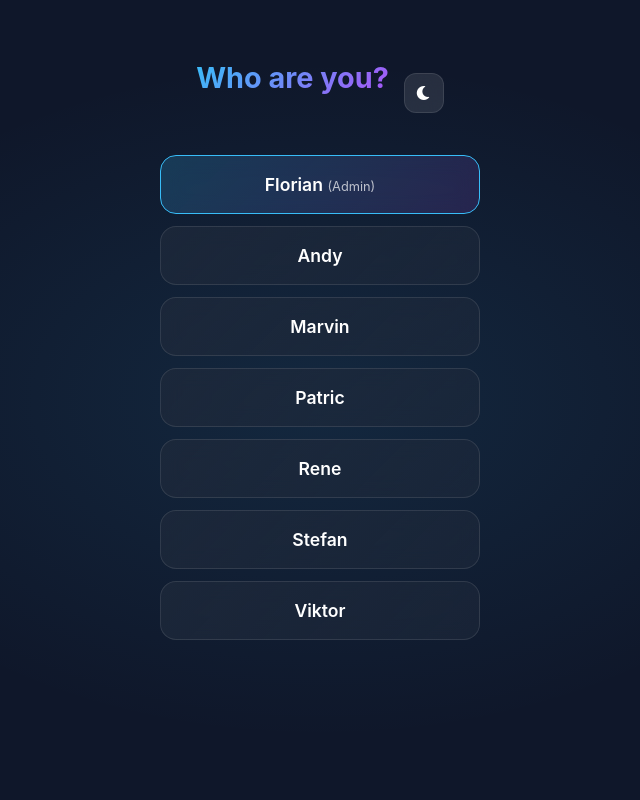
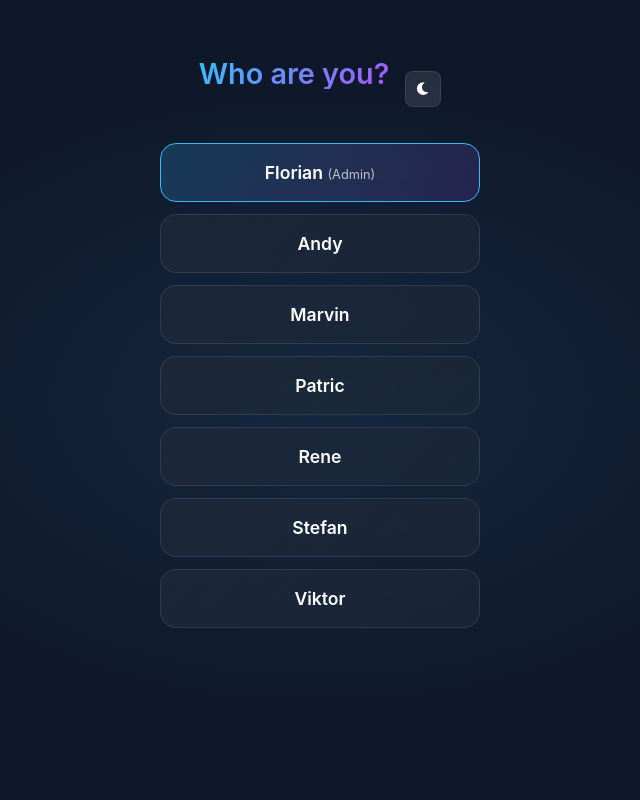
Before and after one commit to flodisterhoft-ops/livestream-schedule, a Flask app: page / in a window 1280 px wide. Shown: the whole page, without its empty margins (320-960 px from the left). Run offline with Flask 3, Linux system fonts and the light colour scheme; data comes from the database, SQL or seed files in the repository; some libraries are stand-ins or nearby versions.

Commit message:
UI: Ultra-compact vertical list layout with fixed alignment
- Changed from 3-column grid to vertical list (Icon + Name + Buttons per row)
- Fixed alignment issues: enforced fixed icon widths, pure flexbox centering
- Compacted spacing: reduced padding and gaps for tighter UI
- Fixed 'Who are you?' header alignment with toggle button
- Fixed 'Pick Up' button placement to align right consistently

```diff
--- a/app/static/css/style.css
+++ b/app/static/css/style.css
@@ -1028,128 +1028,170 @@ body.light-mode .modern-select:focus {
     border-color: var(--accent);
 }
 
-/* Assignments Grid Layout (Compact & Polished) */
+/* Assignments Layout - Ultra Compact List */
 .assignments-grid {
-    display: grid;
-    grid-template-columns: repeat(3, 1fr);
-    gap: 8px;
-    margin-top: 10px;
+    display: flex;
+    flex-direction: column;
+    gap: 1px;
+    /* Minimal gap */
+    margin-top: 4px;
 }
 
 .assignments-grid .role-row {
     display: flex;
     flex-direction: column;
-    align-items: center;
-    justify-content: flex-start;
-    text-align: center;
-    padding: 10px 8px;
-    background: rgba(255, 255, 255, 0.04);
-    border-radius: 10px;
-    border: 1px solid rgba(255, 255, 255, 0.06);
-    min-height: 80px;
+    padding: 3px 8px;
+    /* Tighter padding */
+    background: transparent;
+    border-radius: 4px;
+    border-bottom: 1px solid rgba(255, 255, 255, 0.04);
     transition: all 0.2s ease;
 }
 
-.assignments-grid .role-row:hover {
-    background: rgba(255, 255, 255, 0.06);
-    border-color: rgba(255, 255, 255, 0.1);
+.assignments-grid .role-row:last-child {
+    border-bottom: none;
 }
 
-/* Hide the flex wrapper inside role-row for grid layout */
-.assignments-grid .role-row>div:first-child {
+.assignments-grid .role-row:hover {
+    background: rgba(255, 255, 255, 0.03);
+}
+
+/* Content wrapper - Clean horizontal flexbox */
+.assignments-grid .role-content {
+    display: flex;
+    flex-direction: row;
+    align-items: center;
     width: 100%;
-    display: flex;
-    flex-direction: column;
-    align-items: center;
 }
 
 .assignments-grid .role-left {
     display: flex;
     flex-direction: row;
     align-items: center;
-    justify-content: center;
-    gap: 6px;
-    margin-bottom: 6px;
-    width: 100%;
+    gap: 12px;
+    flex-grow: 1;
+    min-width: 0;
 }
 
+/* Icon - Fixed width for consistent text alignment */
 .assignments-grid .role-icon {
-    font-size: 0.9rem;
-    width: 26px;
-    height: 26px;
-    background: rgba(56, 189, 248, 0.15);
-    border-radius: 50%;
+    font-size: 0.85rem;
+    width: 24px;
+    height: 24px;
+    background: rgba(56, 189, 248, 0.1);
+    border-radius: 5px;
     display: flex;
     align-items: center;
     justify-content: center;
+    color: #38bdf8;
     flex-shrink: 0;
-    color: var(--accent);
 }
 
-.assignments-grid .person-name,
-.assignments-grid .modern-select {
-    font-size: 0.82rem;
-    font-weight: 600;
+/* Name text */
+.assignments-grid .person-name {
+    font-size: 0.9rem;
+    font-weight: 500;
     color: #e2e8f0;
     white-space: nowrap;
     overflow: hidden;
     text-overflow: ellipsis;
-    max-width: 80px;
+    line-height: normal;
+    margin: 0;
+    padding: 0;
 }
 
+.assignments-grid .person-name.unassigned {
+    color: var(--open-text);
+    font-style: italic;
+    opacity: 0.8;
+}
+
+/* Action buttons - ensure they stick to the right */
 .assignments-grid .action-group {
     display: flex;
-    justify-content: center;
     align-items: center;
-    width: 100%;
-    margin-top: auto;
     gap: 6px;
-    padding-top: 6px;
+    margin-left: auto;
+    flex-shrink: 0;
 }
 
 .assignments-grid .action-btn {
-    width: 28px;
-    height: 28px;
-    font-size: 0.7rem;
+    width: 22px;
+    /* Smaller buttons */
+    height: 22px;
+    font-size: 0.65rem;
     padding: 0;
-    border-radius: 6px;
-    flex-grow: 0;
+    border-radius: 5px;
+    display: flex;
+    align-items: center;
+    justify-content: center;
 }
 
 .assignments-grid .status-badge {
-    width: 28px;
-    height: 28px;
-    font-size: 0.7rem;
+    width: 22px;
+    height: 22px;
+    font-size: 0.65rem;
+    border-radius: 5px;
+    display: flex;
+    align-items: center;
+    justify-content: center;
 }
 
-/* Swap UI compact */
+/* Swap UI - Fix placement */
 .assignments-grid .swap-ui {
-    font-size: 0.65rem;
-    margin: 4px 0 0 0 !important;
-    width: 100%;
-    text-align: center;
+    margin-top: 2px;
+    padding-top: 2px;
+    border-top: 1px solid rgba(255, 255, 255, 0.04);
+    display: flex;
+    justify-content: flex-end;
+    align-items: center;
 }
 
-.assignments-grid .swap-ui select {
-    width: 100%;
-    max-width: 90px;
+.assignments-grid .swap-ui .action-btn {
+    width: auto;
+    padding: 0 8px;
+    height: 20px;
+    /* Slightly smaller height */
     font-size: 0.65rem;
-    padding: 2px 4px;
+    white-space: nowrap;
 }
 
-/* Light Mode Identity Styling */
+/* Identity Header - Clean Flexbox Alignment */
+.identity-header {
+    display: flex;
+    align-items: center;
+    justify-content: center;
+    gap: 16px;
+    margin-bottom: 24px;
+}
+
 .identity-title {
     color: white;
+    font-size: 1.5rem;
+    font-weight: 600;
     margin: 0;
-}
-
-body.light-mode .identity-title {
-    color: #1e293b;
+    padding: 0;
+    line-height: 1;
 }
 
 .identity-toggle {
+    width: 36px;
+    height: 36px;
+    display: flex;
+    align-items: center;
+    justify-content: center;
     background: rgba(255, 255, 255, 0.1);
     color: white;
+    border-radius: 8px;
+    padding: 0;
+    margin: 0;
+    font-size: 0.9rem;
+    flex-shrink: 0;
+}
+
+/* Light Mode - Identity */
+body.light-mode .identity-title {
+    color: #1e293b;
 }
 
 body.light-mode .identity-toggle {
--- a/app/templates/index.html
+++ b/app/templates/index.html
@@ -4,7 +4,7 @@
 
 {% if not current_user %}
 <div class="identity-overlay">
-    <div style="display:flex; align-items:center; justify-content:center; gap:15px; margin-bottom:30px;">
+    <div class="identity-header">
         <h2 class="identity-title">Who are you?</h2>
         <button onclick="toggleDarkMode()" class="tool-btn identity-toggle" title="Toggle Light/Dark Mode">
             <i class="fas fa-moon"></i>
--- a/app/templates/partials/row.html
+++ b/app/templates/partials/row.html
@@ -1,7 +1,7 @@
 <div class="role-row {% if assign.status == 'swap_needed' %}row-swap-needed{% endif %}"
     id="row-{{ full_date | replace(',','') | replace(' ','') }}-{{ assign.idx }}" data-name="{{ assign.person }}">
 
-    <div style="flex-grow:1; display:flex; flex-direction:column;">
+    <div class="role-content">
         <div class="role-left">
             {% set r = assign.role %}
             <span class="role-icon">
@@ -117,16 +83,41 @@
             {% if is_manager or assign.person == current_user %}
             <button class="action-btn btn-confirm" hx-post="/action"
                 hx-vals='{"type":"confirm","date":"{{ full_date }}","idx":"{{ assign.idx }}"}'
-            hx-target="#row-{{ full_date | replace(',','') | replace(' ','') }}-{{ assign.idx }}" hx-swap="outerHTML"><i
-                class="fas fa-check"></i></button>
-
+                hx-target="#row-{{ full_date | replace(',','') | replace(' ','') }}-{{ assign.idx }}"
+                hx-swap="outerHTML"><i class="fas fa-check"></i></button>
             <button class="action-btn btn-decline" hx-post="/action"
                 hx-vals='{"type":"decline","date":"{{ full_date }}","idx":"{{ assign.idx }}"}'
-            hx-target="#row-{{ full_date | replace(',','') | replace(' ','') }}-{{ assign.idx }}" hx-swap="outerHTML"
-            title="I can't make it"><i class="fas fa-times"></i></button>
+                hx-target="#row-{{ full_date | replace(',','') | replace(' ','') }}-{{ assign.idx }}"
+                hx-swap="outerHTML" title="I can't make it"><i class="fas fa-times"></i></button>
             {% else %}
-        <span style="font-size:0.7rem; color:var(--muted); opacity:0.5;">Pending</span>
+            <span class="status-pending">Pending</span>
             {% endif %}
             {% endif %}
         </div>
     </div>
+
+    {# Swap-needed UI for OTHER users #}
+    {% if assign.status == 'swap_needed' and current_user and current_user != assign.person %}
+    <div class="swap-ui">
+        {% if swap_options %}
+        <form hx-post="/action" hx-target="#row-{{ full_date | replace(',','') | replace(' ','') }}-{{ assign.idx }}"
+            hx-swap="outerHTML" style="display:flex; gap:6px; align-items:center; flex-wrap:wrap;">
+            <input type="hidden" name="type" value="swap_shift">
+            <input type="hidden" name="date" value="{{ full_date }}">
+            <input type="hidden" name="idx" value="{{ assign.idx }}">
+            <select name="swap_offer_date" class="modern-select swap-select">
+                {% for s in swap_options %}
+                <option value="{{ s.date }}">Swap: {{ s.readable_date }}</option>
+                {% endfor %}
+            </select>
+            <button class="action-btn btn-take">Swap</button>
+        </form>
+        {% else %}
+        <button class="action-btn btn-take" hx-post="/action"
+            hx-vals='{"type":"pickup","date":"{{ full_date }}","idx":"{{ assign.idx }}"}'
+            hx-target="#row-{{ full_date | replace(',','') | replace(' ','') }}-{{ assign.idx }}"
+            hx-swap="outerHTML">Pick up</button>
+        {% endif %}
+    </div>
+    {% endif %}
+</div>
```
Also changed, not shown: other parts of app/static/css/style.css (+30 -4 lines), other parts of app/templates/partials/row.html (+11 -45 lines). Lines whose indentation alone changed are shown as unchanged.
